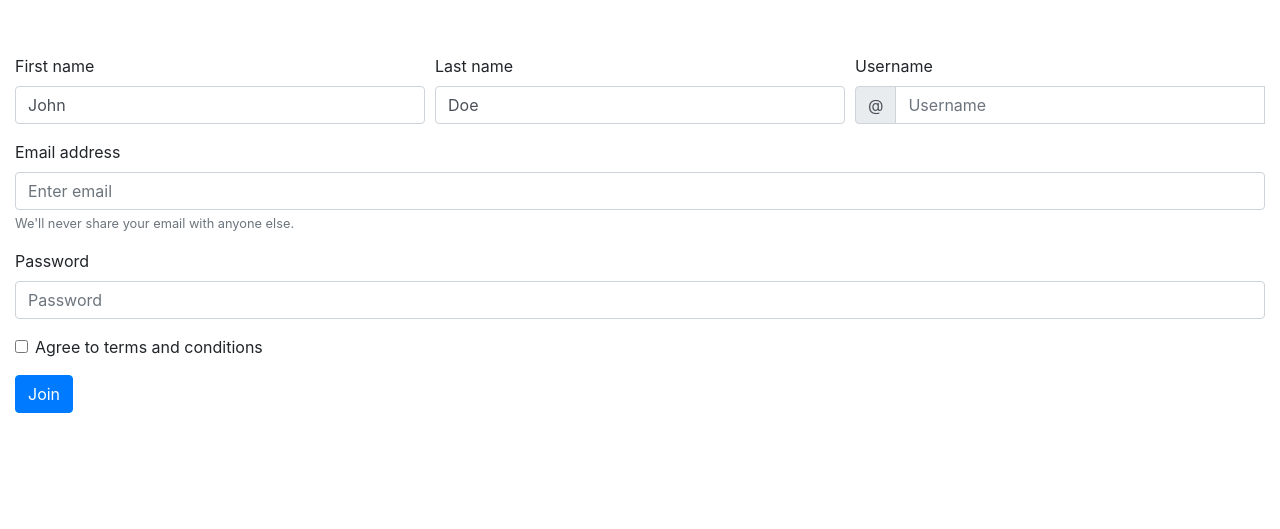
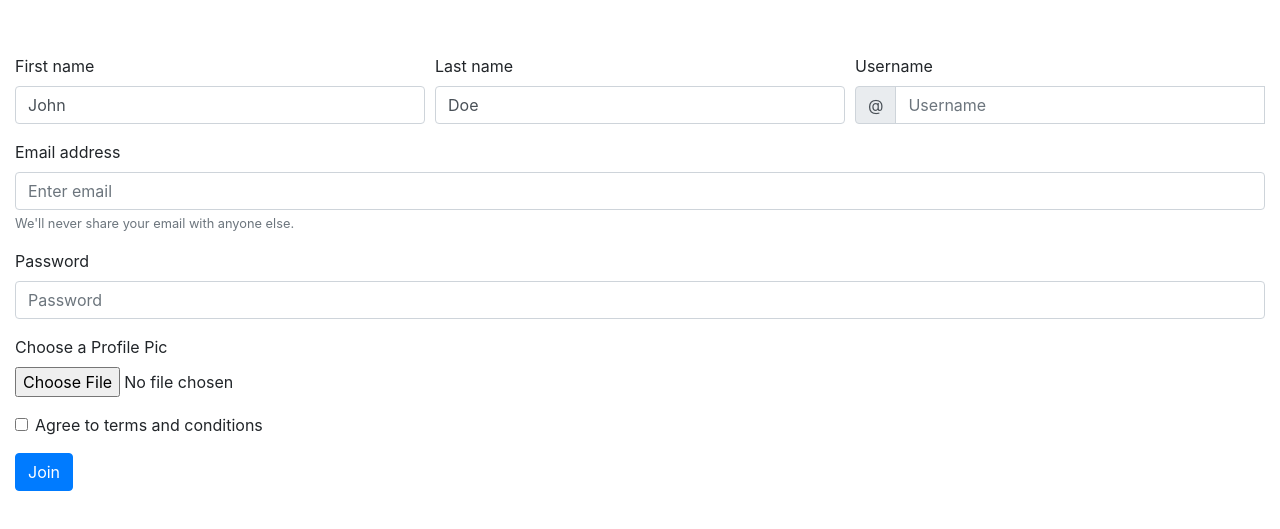
Before and after one commit to danielhomann4/Tweeter, a website: page Public/signup.html in a window 1280 px wide. Shown: the part 205-734 px from the top of the page. Drawn offline with nearby package versions, Linux system fonts and the light colour scheme.

Commit message:
put in upload profile pc

```diff
--- a/Public/signup.html
+++ b/Public/signup.html
@@ -125,6 +125,12 @@
             placeholder="Password"
           />
         </div>
+        <form>
+            <div class="form-group">
+              <label for="exampleFormControlFile1">Choose a Profile Pic</label>
+              <input type="file" class="form-control-file" id="exampleFormControlFile1">
+            </div>
+          </form>
         <div class="form-group">
           <div class="form-check">
             <input
```
